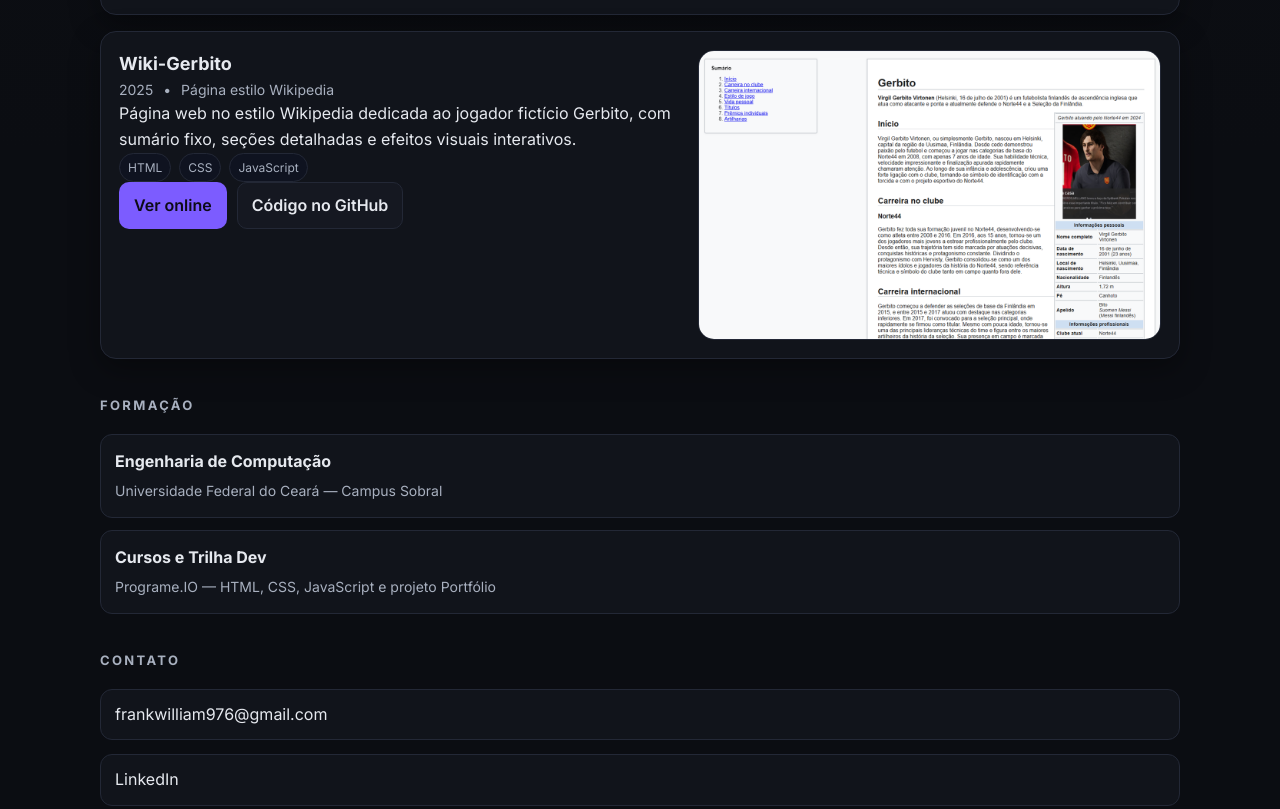
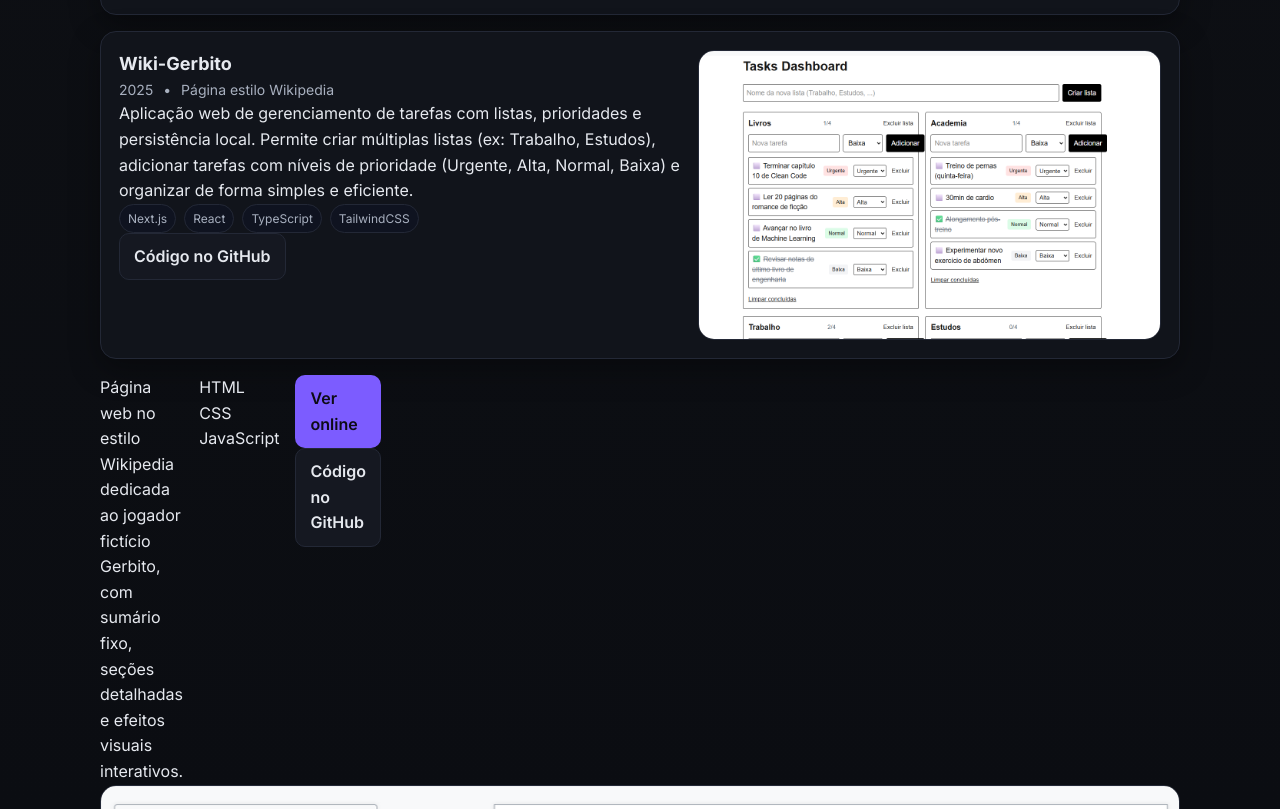
Before and after one commit to frankstiwrx/frankstiwrx.github.io, a plain HTML site: page index.html in a window 1280 px wide. Shown: the part 1072-1881 px from the top of the page. Drawn offline with Linux system fonts and the light colour scheme.

Commit message:
feat: adiciona card do Task Dashboard no portfólio

```diff
--- a/index.html
+++ b/index.html
@@ -1,20 +1,23 @@
 <!DOCTYPE html>
 <html lang="pt-br">
+
 <head>
   <meta charset="UTF-8" />
   <meta name="viewport" content="width=device-width, initial-scale=1" />
   <title>Frank William • Desenvolvedor</title>
-  <meta name="description" content="Portfólio de Frank William — Desenvolvedor Web (HTML, CSS, JavaScript, Java) em Sobral-CE." />
+  <meta name="description"
+    content="Portfólio de Frank William — Desenvolvedor Web (HTML, CSS, JavaScript, Java) em Sobral-CE." />
   <link rel="preconnect" href="https://fonts.googleapis.com">
   <link rel="preconnect" href="https://fonts.gstatic.com" crossorigin>
   <link href="https://fonts.googleapis.com/css2?family=Inter:wght@400;500;600;700&display=swap" rel="stylesheet">
   <link rel="stylesheet" href="style.css">
   <style>
     .brand h1 {
-      font-size: 32px; /* tamanho aumentado */
+      font-size: 32px;
     }
   </style>
 </head>
+
 <body>
   <header>
     <div class="container nav" role="navigation" aria-label="principal">
@@ -60,6 +63,7 @@
                 <span>HTML, CSS e JavaScript puro</span>
               </div>
             </header>
+
             <p>
               Calculadora web em HTML/CSS/JS com operações básicas ( +, −, ×, ÷ ), ponto decimal e botões AC/DE/00.
             </p>
@@ -70,11 +74,13 @@
             </div>
             <div class="actions">
               <a class="btn primary" href="projetos/calculadora/" target="_blank" rel="noopener">Ver online</a>
-              <a class="btn" href="https://github.com/frankstiwrx/calculadora" target="_blank" rel="noopener">Código no GitHub</a>
+              <a class="btn" href="https://github.com/frankstiwrx/calculadora" target="_blank" rel="noopener">Código no
+                GitHub</a>
             </div>
           </div>
           <div>
-            <img src="img/thumb-calculadora.png" alt="Interface da Calculadora" style="border-radius: var(--radius); border: 1px solid var(--border);" />
+            <img src="img/thumb-calculadora.png" alt="Interface da Calculadora"
+              style="border-radius: var(--radius); border: 1px solid var(--border);" />
           </div>
         </article>
 
@@ -99,11 +105,13 @@
             </div>
             <div class="actions">
               <a class="btn primary" href="projetos/julia-voice/" target="_blank" rel="noopener">Ver online</a>
-              <a class="btn" href="https://github.com/frankstiwrx/julia-voice" target="_blank" rel="noopener">Código no GitHub</a>
+              <a class="btn" href="https://github.com/frankstiwrx/julia-voice" target="_blank" rel="noopener">Código no
+                GitHub</a>
             </div>
           </div>
           <div>
-            <img src="img/thumb-julia-voice.png" alt="Interface do Julia Voice" style="border-radius: var(--radius); border: 1px solid var(--border);" />
+            <img src="img/thumb-julia-voice.png" alt="Interface do Julia Voice"
+              style="border-radius: var(--radius); border: 1px solid var(--border);" />
           </div>
         </article>
 
@@ -117,27 +125,57 @@
                 <span>Página estilo Wikipedia</span>
               </div>
             </header>
+
             <p>
-              Página web no estilo Wikipedia dedicada ao jogador fictício Gerbito, com sumário fixo, seções detalhadas e efeitos visuais interativos.
+              Aplicação web de gerenciamento de tarefas com listas, prioridades e persistência local.
+              Permite criar múltiplas listas (ex: Trabalho, Estudos), adicionar tarefas com níveis de prioridade
+              (Urgente, Alta, Normal, Baixa)
+              e organizar de forma simples e eficiente.
             </p>
             <div class="skills">
-              <span class="chip">HTML</span>
-              <span class="chip">CSS</span>
-              <span class="chip">JavaScript</span>
+              <span class="chip">Next.js</span>
+              <span class="chip">React</span>
+              <span class="chip">TypeScript</span>
+              <span class="chip">TailwindCSS</span>
             </div>
             <div class="actions">
-
-              <a class="btn primary" href="projetos/Wiki-Gerbito/" target="_blank" rel="noopener">Ver online</a>
-
-              <a class="btn" href="https://github.com/frankstiwrx/Wiki-Gerbito" target="_blank" rel="noopener">Código no GitHub</a>
+              <!-- Depois adicionamos o link do Vercel aqui -->
+              <a class="btn" href="https://github.com/frankstiwrx/tasks-dashboard-next" target="_blank"
+                rel="noopener">Código no GitHub</a>
             </div>
           </div>
           <div>
-            <img src="img/thumb-wiki-gerbito.png" alt="Página estilo Wikipedia do Gerbito" style="border-radius: var(--radius); border: 1px solid var(--border);" />
+            <img src="img/thumb-taskdashboard.png" alt="Aplicação web Tasks Dashboard com listas e prioridades"
+              style="border-radius: var(--radius); border: 1px solid var(--border);" />
           </div>
         </article>
+
+
+        <p>
+          Página web no estilo Wikipedia dedicada ao jogador fictício Gerbito, com sumário fixo, seções detalhadas e
+          efeitos visuais interativos.
+        </p>
+        <div class="skills">
+          <span class="chip">HTML</span>
+          <span class="chip">CSS</span>
+          <span class="chip">JavaScript</span>
+        </div>
+        <div class="actions">
+          <a class="btn primary" href="projetos/Wiki-Gerbito/" target="_blank" rel="noopener">Ver online</a>
+          <a class="btn" href="https://github.com/frankstiwrx/Wiki-Gerbito" target="_blank" rel="noopener">Código no
+            GitHub</a>
+        </div>
+      </div>
+      <div>
+        <img src="img/thumb-wiki-gerbito.png" alt="Página estilo Wikipedia do Gerbito"
+          style="border-radius: var(--radius); border: 1px solid var(--border);" />
+      </div>
+      </article>
       </div>
     </section>
+
+
+
 
     <section id="formacao" aria-label="Formação">
       <h3 class="section-title">Formação</h3>
@@ -157,7 +195,8 @@
       <h3 class="section-title">Contato</h3>
       <div class="contact">
         <a class="link" href="mailto:frankwilliam976@gmail.com">frankwilliam976@gmail.com</a>
-        <a class="link" href="https://www.linkedin.com/in/frank-william-araujo-souza-0b700b23a/" target="_blank" rel="noopener">LinkedIn</a>
+        <a class="link" href="https://www.linkedin.com/in/frank-william-araujo-souza-0b700b23a/" target="_blank"
+          rel="noopener">LinkedIn</a>
         <a class="link" href="https://github.com/frankstiwrx" target="_blank" rel="noopener">GitHub</a>
         <a class="link btn" href="docs/curriculo_frankwilliam.pdf" download>Baixar currículo (PDF)</a>
       </div>
@@ -172,4 +211,5 @@
     document.getElementById('y').textContent = new Date().getFullYear();
   </script>
 </body>
+
 </html>
```
Also changed, not shown: img/thumb-taskdashboard.png (added).
